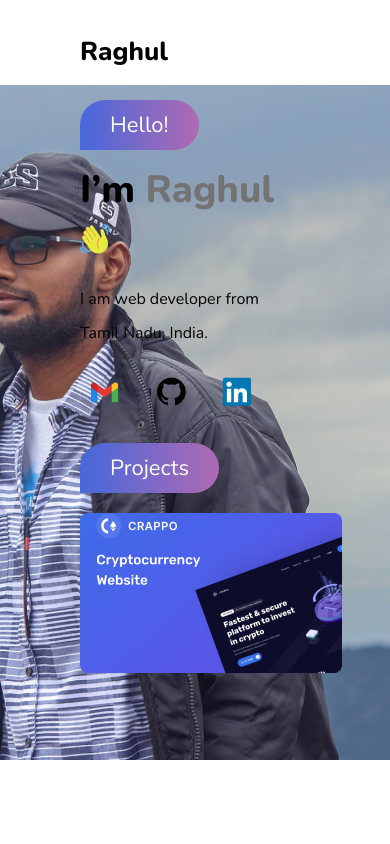
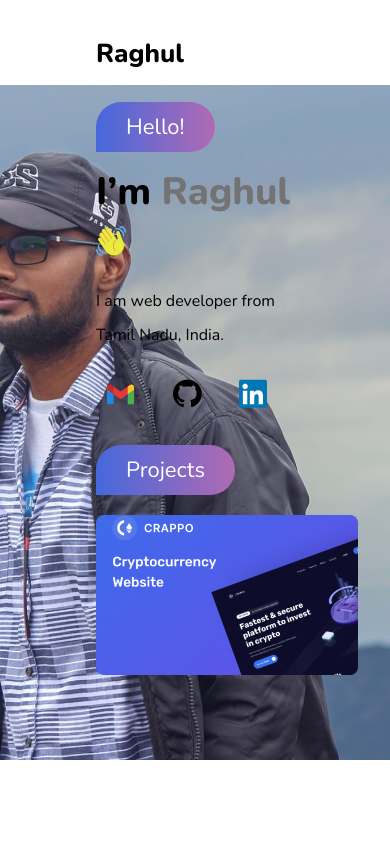
Before and after one commit to Raghulrenzo/portfolio, a PHP site: page / in a window 390 px wide. Run offline with PHP 8.4, Linux system fonts and the light colour scheme.

Commit message:
second responsive update

```diff
--- a/css/main.css
+++ b/css/main.css
@@ -62,9 +62,15 @@ body, button{
         max-width:384px;
         height:270px;
     }
-@media screen and (max-width:1400px){
+
+ @media screen and (max-width:1400px){
+        .container{
+            padding:32px 0 32px 80px;
+        }
+    }
+@media screen and (max-width:1600px){
     .container{
-        padding:34px 0 34px 80px;
+        padding:36px 0 36px 96px;
     }
     h1{
         font-size:26px;
@@ -76,7 +82,7 @@ body, button{
         font-size:40px;
         line-height:50px;
         color:#000000;
-        margin:20px 0 12px 0;
+        margin:20px 0 10px 0;
     }
     h2 img{
         width:35px;
@@ -92,14 +98,14 @@ body, button{
     .text{
         font-size:20px;
         line-height:34px;
-        margin-bottom:20px;
+        margin-bottom:18px;
     }
     .crappo-img{
         max-width:308px;
         height:170px;
     }
     .container div{
-        margin:12px 0 24px 0;
+        margin:10px 0 22px 0;
     }
 
 
```
